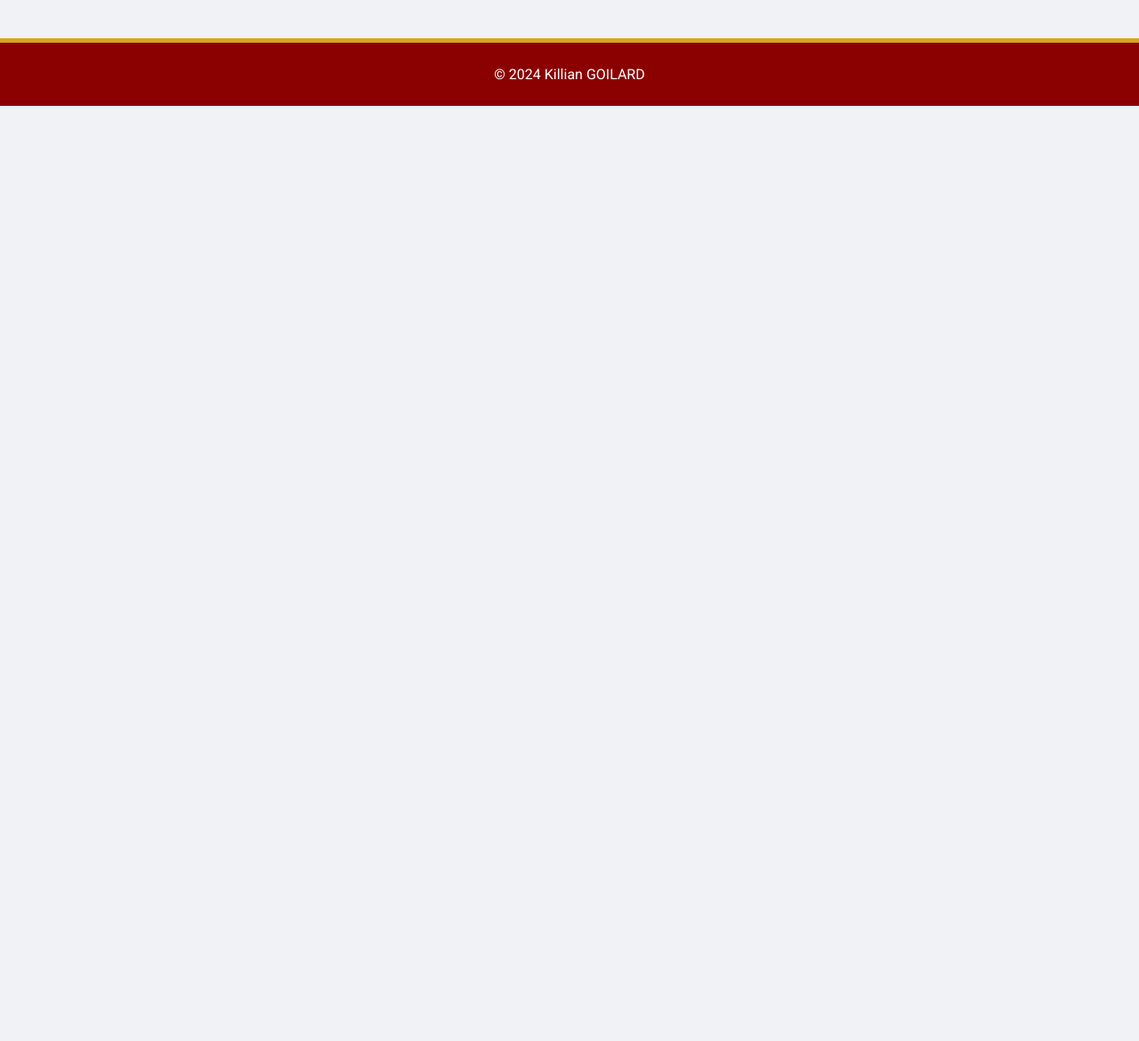
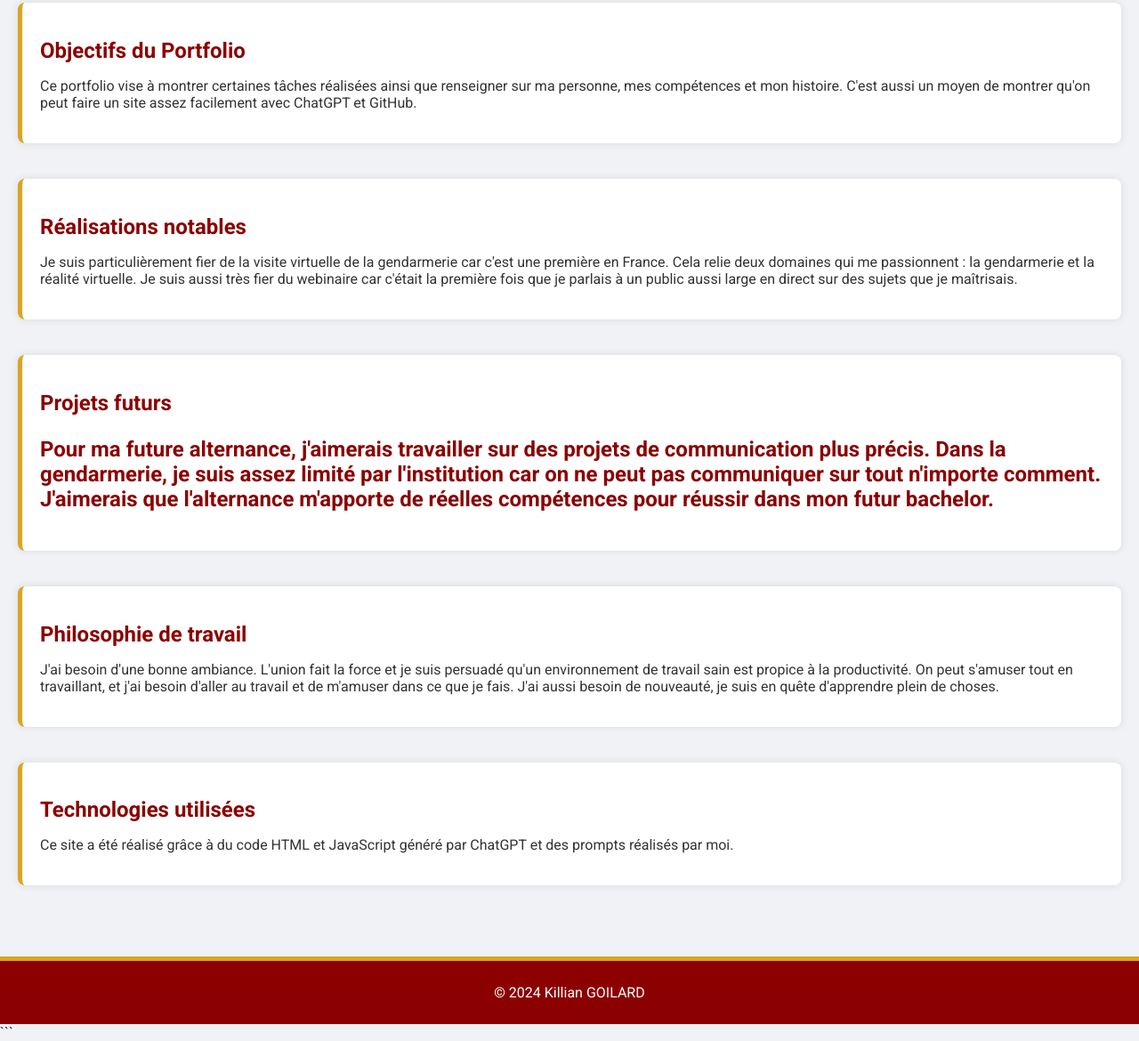
Before and after one commit to KillianGlrd/curriculum-vitae, a plain HTML site: page index.html in a window 1280 px wide. Shown: the part 380-1550 px from the top of the page at 89% size. Before the commit the page ends 800 px from the top, so only its background shows below. Drawn offline with Linux system fonts and the light colour scheme.

Commit message:
Update index.html

````diff
--- a/index.html
+++ b/index.html
@@ -26,9 +26,30 @@
             <h2>Présentation</h2>
             <p>Je suis Killian GOILARD, un passionné de nouvelles technologies et de communication. Actuellement en fin de première année de BTS Communication, je suis en alternance au sein du groupement de gendarmerie de la Mayenne à Laval.</p>
         </section>
+        <section>
+            <h2>Objectifs du Portfolio</h2>
+            <p>Ce portfolio vise à montrer certaines tâches réalisées ainsi que renseigner sur ma personne, mes compétences et mon histoire. C'est aussi un moyen de montrer qu'on peut faire un site assez facilement avec ChatGPT et GitHub.</p>
+        </section>
+        <section>
+            <h2>Réalisations notables</h2>
+            <p>Je suis particulièrement fier de la visite virtuelle de la gendarmerie car c'est une première en France. Cela relie deux domaines qui me passionnent : la gendarmerie et la réalité virtuelle. Je suis aussi très fier du webinaire car c'était la première fois que je parlais à un public aussi large en direct sur des sujets que je maîtrisais.</p>
+        </section>
+        <section>
+            <h2>Projets futurs
+            <p>Pour ma future alternance, j'aimerais travailler sur des projets de communication plus précis. Dans la gendarmerie, je suis assez limité par l'institution car on ne peut pas communiquer sur tout n'importe comment. J'aimerais que l'alternance m'apporte de réelles compétences pour réussir dans mon futur bachelor.</p>
+        </section>
+        <section>
+            <h2>Philosophie de travail</h2>
+            <p>J'ai besoin d'une bonne ambiance. L'union fait la force et je suis persuadé qu'un environnement de travail sain est propice à la productivité. On peut s'amuser tout en travaillant, et j'ai besoin d'aller au travail et de m'amuser dans ce que je fais. J'ai aussi besoin de nouveauté, je suis en quête d'apprendre plein de choses.</p>
+        </section>
+        <section>
+            <h2>Technologies utilisées</h2>
+            <p>Ce site a été réalisé grâce à du code HTML et JavaScript généré par ChatGPT et des prompts réalisés par moi.</p>
+        </section>
     </main>
     <footer>
         <p>&copy; 2024 Killian GOILARD</p>
     </footer>
 </body>
 </html>
+```
````
